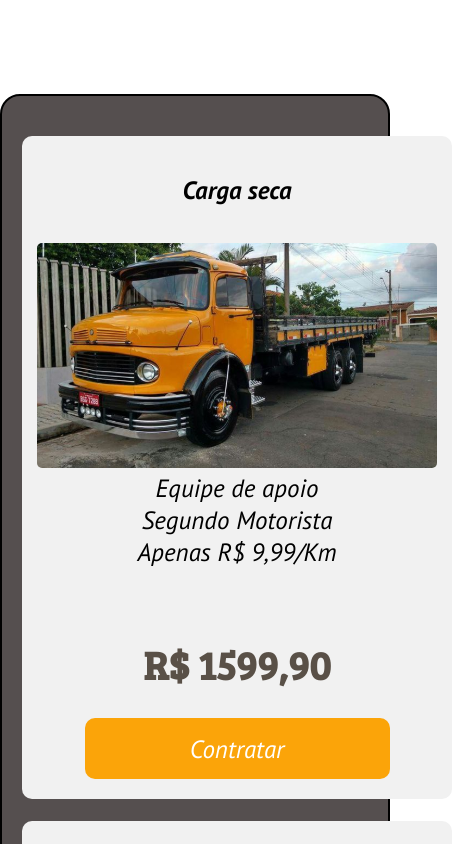
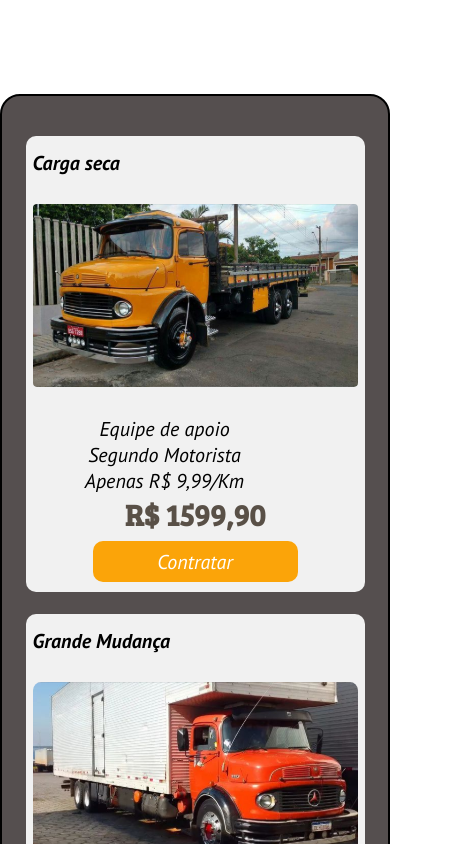
Before and after one commit to PauloBezz/ChangeBee, a React (Vite) app: page / in a window 390 px wide. Shown: the part 3840-4684 px from the top of the page, 452 px wide, since content can reach past the window. Built offline with nearby package versions, Linux system fonts and the light colour scheme; a web font is replaced by a local one.

Commit message:
feat: responsive CardPrice

```diff
--- a/src/components/Cards/CardPrice/index.jsx
+++ b/src/components/Cards/CardPrice/index.jsx
@@ -5,7 +5,6 @@
         <article className={styles.container}>
             <h1 className={styles.title}>{title}</h1>
             <div className={styles.image}>{image}</div>
-
             <div className={styles.content}>
                 <div className={styles.list}>
                     <p>{info}</p>
--- a/src/components/Cards/CardPrice/styles.module.css
+++ b/src/components/Cards/CardPrice/styles.module.css
@@ -2,10 +2,9 @@
 
 
 .container {
-    height: 663px;
     display: flex;
     flex-direction: column;
-    align-items: center;
+    height: 663px;
     background-color: #F1F1F1;
     padding: 38px 15px 20px 15px;
     border-radius: 10px;
@@ -46,10 +45,9 @@
     margin-bottom: 37px;
 }
 
-.image>img {
+.image {
     display: flex;
     width: 400px;
-    height: 225px;
     margin-bottom: 16px;
 }
 
@@ -63,12 +61,18 @@
     text-align: center;
 }
 
-.list {
+.list{
+    display: flex;
+    flex-direction: column;
+    width: 100%;
+    padding-left: 32px;
+}
+
+.list > p{
+    width: 200px;
     font-size: 25px;
-    margin-bottom: 25px;
     font-family: 'PT Sans';
     font-style: italic;
-    font-size: 25px;
 }
 
 .price {
@@ -94,3 +98,44 @@
     margin-top: 27px;
     cursor: pointer;
 }
+
+@media screen and (max-width: 600px) {
+    .container {
+        height: 600px;
+        padding: 14px 7px 10px 7px;
+        border-radius: 10px;
+        height: fit-content;
+    }
+
+    .title {
+        font-size: 20px;
+        margin-bottom: 7px;
+    }
+
+    .image {
+        width: 325px;
+        margin-bottom: 8px;
+    }
+
+    .content {
+        display: flex;
+        width: 100%;
+        height: fit-content;
+        justify-content: space-around;
+    }
+
+    .list>p {
+        font-size: 20px;
+    }
+
+    .price {
+        font-size: 30px;
+    }
+
+    .btnContract {
+        width: 205px;
+        height: 41px;
+        font-size: 20px;
+        margin-top: 7px;
+    }
+}
```
